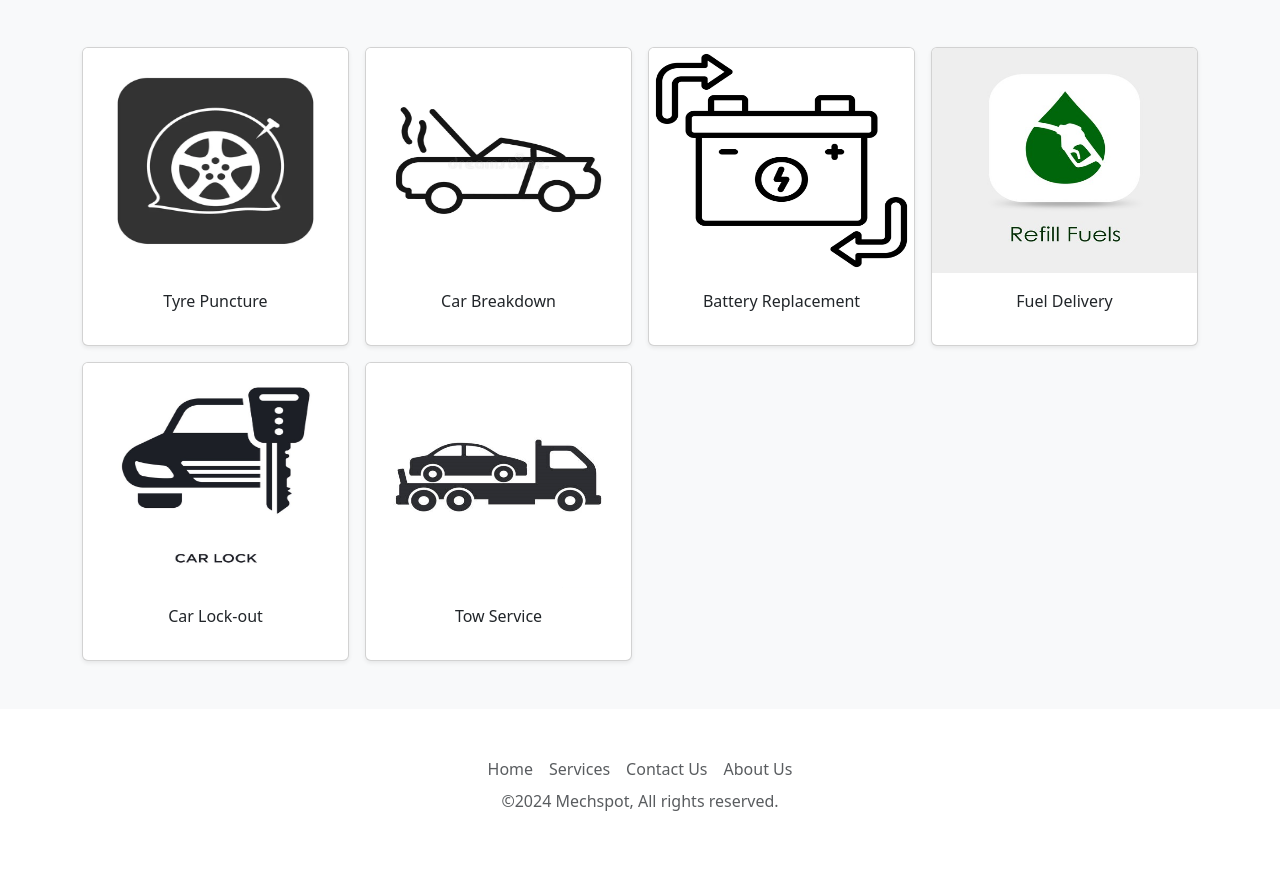
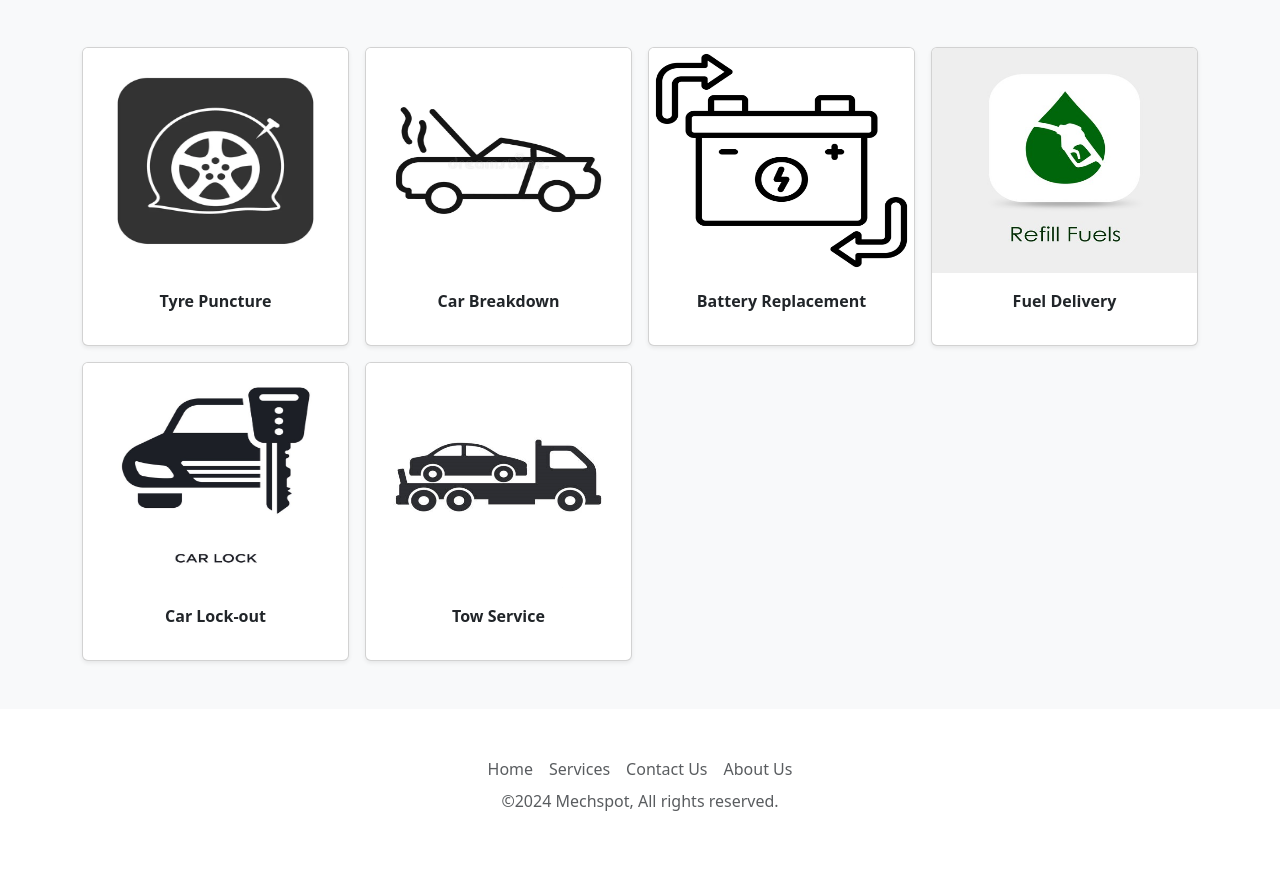
Before and after one commit to pratikdandwate/Mechspot, a Flask app: page /services in a window 1280 px wide. Shown: the part 57-926 px from the top of the page. Run offline with Flask 3, Linux system fonts and the light colour scheme.

Commit message:
just structure

```diff
--- a/app.py
+++ b/app.py
@@ -11,10 +11,6 @@ def home():
 def services():
   return render_template('services.html')
 
-@app.route('/book')
-def book():
-  return render_template('book.html')
-
 @app.route('/about-us')
 def aboutus():
   return render_template('aboutus.html')
@@ -23,9 +19,5 @@ def aboutus():
 def contactus():
   return render_template('contactus.html')
 
-@app.route('/login')
-def login():
-  return render_template('login.html')
-
 if __name__ == '__main__':
   app.run(host='0.0.0.0', debug=True)
--- a/templates/home.html
+++ b/templates/home.html
@@ -36,7 +36,7 @@
       We’re more than just a roadside assistance service. We’re a community-focused company, dedicated to providing dependable emergency services for drivers across the region. Whether you’re on your daily commute, a road trip, or just running errands, Mechspot has your back, ready to assist with any unexpected car troubles.</b>
       </p>
       <div class="d-grid gap-2 col-4 mx-auto mb-4">
-        <a class="btn btn-dark" href="https://ba7d4088-09e4-4c16-b2ca-fc0a260bdebb-00-1dhf7e9r9kwhg.pike.replit.dev/book" role="button">
+        <a class="btn btn-dark" href="https://ba7d4088-09e4-4c16-b2ca-fc0a260bdebb-00-1dhf7e9r9kwhg.pike.replit.dev/services" role="button">
           Book Mechanic Now
         </a>
       </div>
--- a/templates/services.html
+++ b/templates/services.html
@@ -13,11 +13,11 @@
             <div class="row row-cols-1 row-cols-sm-2 row-cols-md-4 g-3">
               <div class="col">
                 <div class="card shadow-sm">
-                  <a href="https://ba7d4088-09e4-4c16-b2ca-fc0a260bdebb-00-1dhf7e9r9kwhg.pike.replit.dev/book">
+                  <a href="https://ba7d4088-09e4-4c16-b2ca-fc0a260bdebb-00-1dhf7e9r9kwhg.pike.replit.dev/geolocation">
                     <img src="/static/tyre-puncture.png" class="bd-placeholder-img card-img-top" width="100%" height="225" alt="Tyre Puncture Image">
                   </a>
                   <div class="card-body">
-                    <p class="card-text" style="text-align:center">Tyre Puncture</p>
+                    <p class="card-text" style="text-align:center"><b>Tyre Puncture</b></p>
                     <div class="d-flex justify-content-between align-items-center">
                     </div>
                   </div>
@@ -29,7 +29,7 @@
                     <img src="/static/car-breakdown.png" class="bd-placeholder-img card-img-top" width="100%" height="225" alt="Car Breakdown Image">
                   </a>
                   <div class="card-body">
-                    <p class="card-text" style="text-align:center">Car Breakdown</p>
+                    <p class="card-text" style="text-align:center"><b>Car Breakdown</b></p>
                     <div class="d-flex justify-content-between align-items-center">
                     </div>
                   </div>
@@ -41,7 +41,7 @@
                     <img src="/static/battery-replacement.jpg" class="bd-placeholder-img card-img-top" width="100%" height="225" alt="Battery Replacement Image">
                   </a>
                   <div class="card-body">
-                    <p class="card-text" style="text-align:center">Battery Replacement</p>
+                    <p class="card-text" style="text-align:center"><b>Battery Replacement</b></p>
                     <div class="d-flex justify-content-between align-items-center">
                     </div>
                   </div>
@@ -53,7 +53,7 @@
                     <img src="/static/fuel-delivery.jpeg" class="bd-placeholder-img card-img-top" width="100%" height="225" alt="Fuel Delivery Image">
                   </a>
                   <div class="card-body">
-                    <p class="card-text" style="text-align:center">Fuel Delivery</p>
+                    <p class="card-text" style="text-align:center"><b>Fuel Delivery</b></p>
                     <div class="d-flex justify-content-between align-items-center">
                     </div>
                   </div>
@@ -65,7 +65,7 @@
                     <img src="/static/car-lockout.jpg" class="bd-placeholder-img card-img-top" width="100%" height="225" alt="Car Lock-out Image">
                   </a>
                   <div class="card-body">
-                    <p class="card-text" style="text-align:center">Car Lock-out</p>
+                    <p class="card-text" style="text-align:center"><b>Car Lock-out</b></p>
                     <div class="d-flex justify-content-between align-items-center">
                     </div>
                   </div>
@@ -77,7 +77,7 @@
                     <img src="/static/towing-service.png" class="bd-placeholder-img card-img-top" width="100%" height="225" alt="Tow Service Image">
                   </a>
                   <div class="card-body">
-                    <p class="card-text" style="text-align:center">Tow Service</p>
+                    <p class="card-text" style="text-align:center"><b>Tow Service</b></p>
                     <div class="d-flex justify-content-between align-items-center">
                     </div>
                   </div>
```
Also changed, not shown: templates/book.html (deleted, +0 -14 lines), templates/login.html (deleted, +0 -14 lines), 1 other file.
